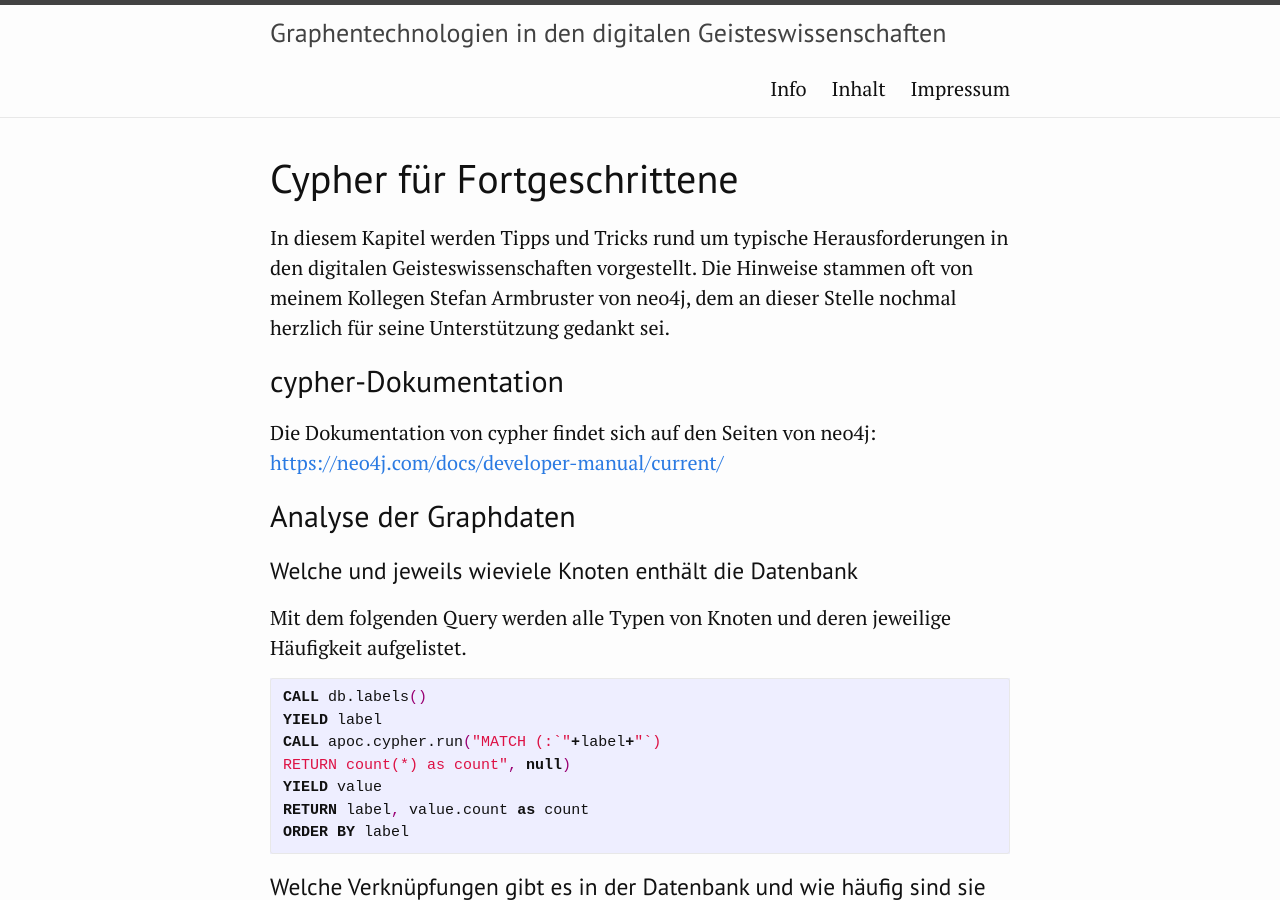
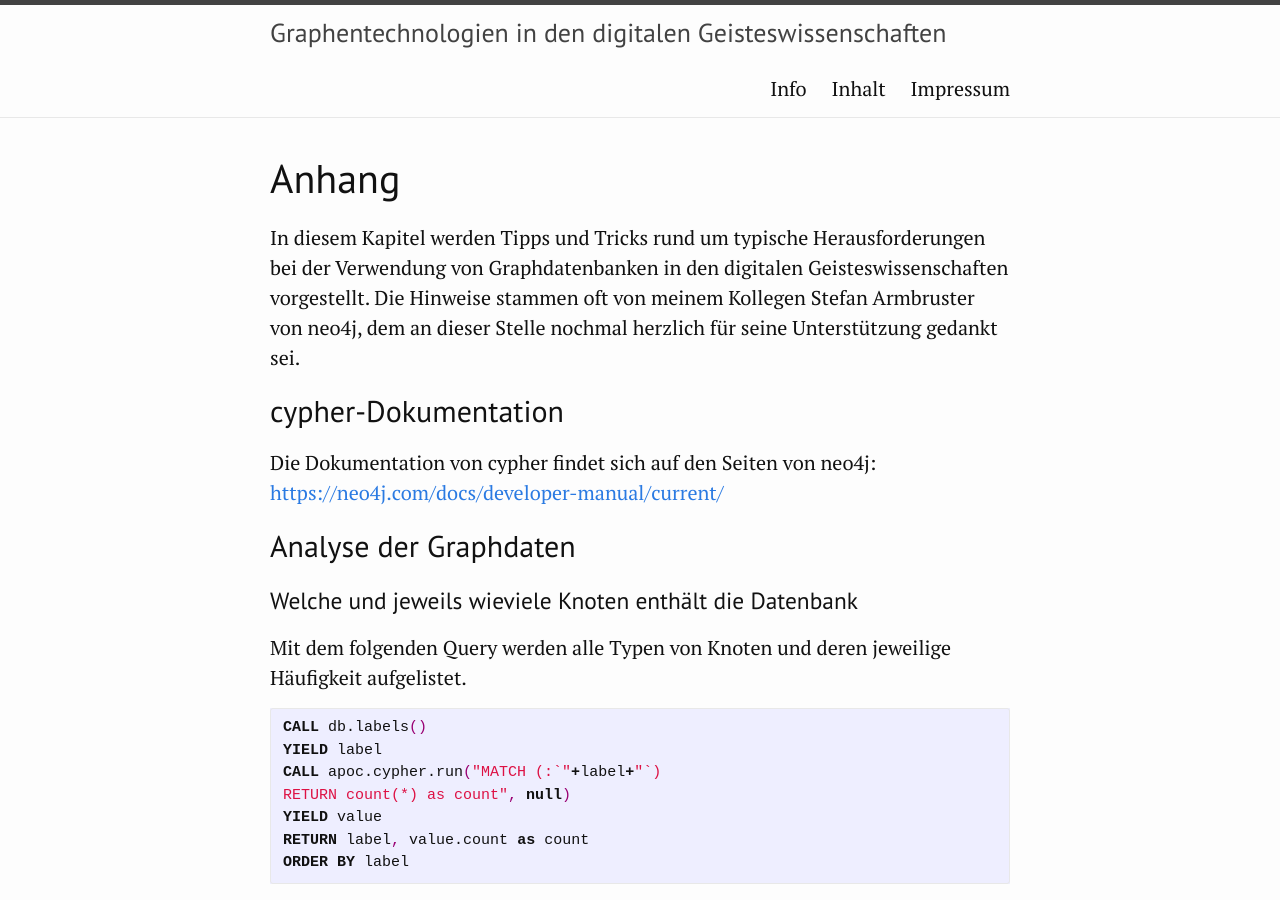
Before and after one commit to kuczera/Graphentechnologien, a Jekyll site: the page built from docs/85_cypher_fuer_Fortgeschrittene.md, in a window 1280 px wide and 900 px high. Built offline with Jekyll 4.4.1, drawn with Linux system fonts in a browser that asks for light colours.

```diff
--- a/docs/85_cypher_fuer_Fortgeschrittene.md
+++ b/docs/85_cypher_fuer_Fortgeschrittene.md
@@ -1,13 +1,13 @@
 ---
-title: Cypher für Fortgeschrittene
+title: Anhang
 layout: default
 order: 85
 contents: true
 ---
 
-# Cypher für Fortgeschrittene
+# Anhang
 
-In diesem Kapitel werden Tipps und Tricks rund um typische Herausforderungen in den digitalen Geisteswissenschaften vorgestellt. Die Hinweise stammen oft von meinem Kollegen Stefan Armbruster von neo4j, dem an dieser Stelle nochmal herzlich für seine Unterstützung gedankt sei.
+In diesem Kapitel werden Tipps und Tricks rund um typische Herausforderungen bei der Verwendung von Graphdatenbanken in den digitalen Geisteswissenschaften vorgestellt. Die Hinweise stammen oft von meinem Kollegen Stefan Armbruster von neo4j, dem an dieser Stelle nochmal herzlich für seine Unterstützung gedankt sei.
 
 ## cypher-Dokumentation
 
```
Also changed, not shown: docs/95_Zusammenfassung.md (added, +14 -0 lines).
